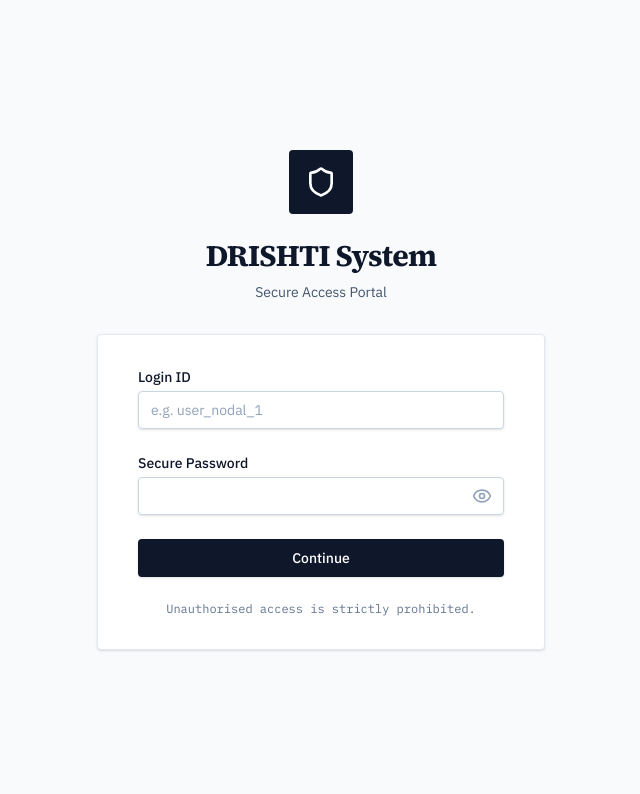
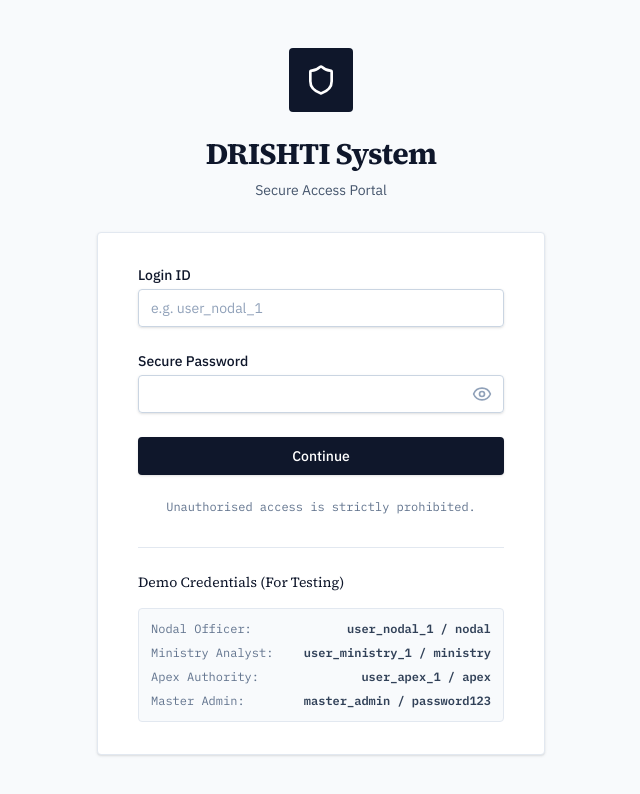
Before and after one commit to adrianroywilliams37-cloud/DRISHTI, a React (Vite) app: page /login in a window 1280 px wide. Shown: the top 794 px of the page, without its empty margins (319-959 px from the left). Built offline with nearby package versions, Linux system fonts and the light colour scheme; no server answers.

Commit message:
Add demo credentials to login view

```diff
--- a/src/components/views/LoginView.tsx
+++ b/src/components/views/LoginView.tsx
@@ -210,6 +210,28 @@ export function LoginView() {
           <div className="mt-6 text-center text-xs text-slate-500 font-mono">
             Unauthorised access is strictly prohibited.
           </div>
+
+          <div className="mt-8 pt-6 border-t border-slate-200">
+            <h4 className="text-sm font-medium text-slate-900 mb-4">Demo Credentials (For Testing)</h4>
+            <div className="bg-slate-50 rounded p-3 text-xs font-mono space-y-2 border border-slate-200">
+              <div className="flex justify-between">
+                <span className="text-slate-500">Nodal Officer:</span>
+                <span className="font-semibold text-slate-700">user_nodal_1 / nodal</span>
+              </div>
+              <div className="flex justify-between">
+                <span className="text-slate-500">Ministry Analyst:</span>
+                <span className="font-semibold text-slate-700">user_ministry_1 / ministry</span>
+              </div>
+              <div className="flex justify-between">
+                <span className="text-slate-500">Apex Authority:</span>
+                <span className="font-semibold text-slate-700">user_apex_1 / apex</span>
+              </div>
+              <div className="flex justify-between">
+                <span className="text-slate-500">Master Admin:</span>
+                <span className="font-semibold text-slate-700">master_admin / password123</span>
+              </div>
+            </div>
+          </div>
         </div>
       </div>
     </div>
```
